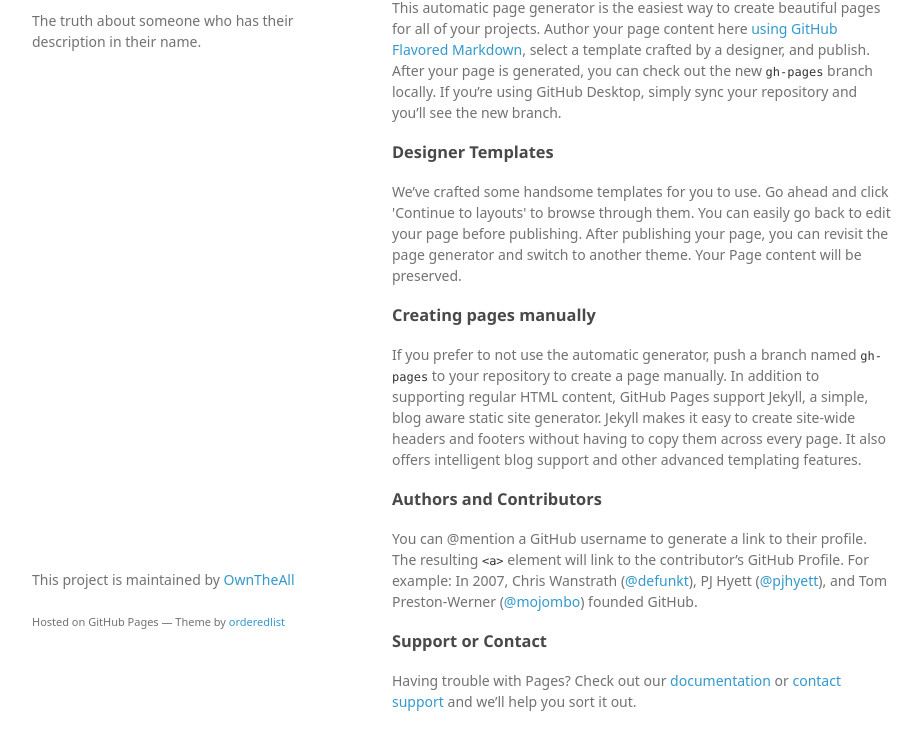
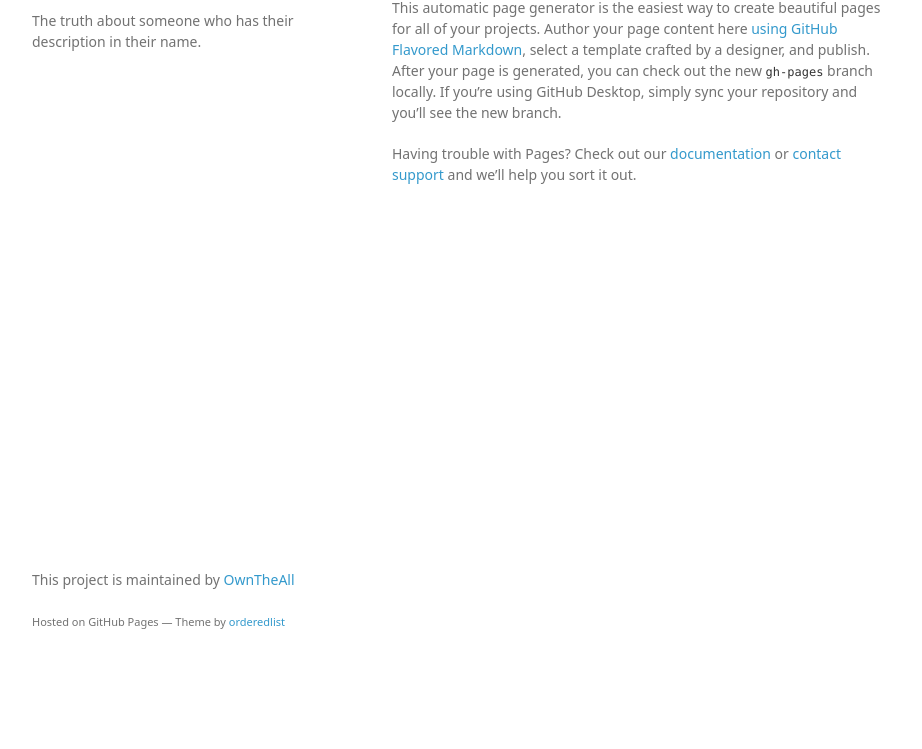
Before and after one commit to OwnTheAll/owntheall.github.io, a plain HTML site: page index.html in a window 1280 px wide. Shown: the part 99-848 px from the top of the page, without its empty margins (178-1100 px from the left). After the commit the page ends 800 px from the top, so only its background shows below. Drawn offline with Linux system fonts and the light colour scheme; a web font is replaced by a local one.

Commit message:
Update index.html

```diff
--- a/index.html
+++ b/index.html
@@ -24,24 +24,6 @@
 
 <p>This automatic page generator is the easiest way to create beautiful pages for all of your projects. Author your page content here <a href="https://guides.github.com/features/mastering-markdown/">using GitHub Flavored Markdown</a>, select a template crafted by a designer, and publish. After your page is generated, you can check out the new <code>gh-pages</code> branch locally. If you’re using GitHub Desktop, simply sync your repository and you’ll see the new branch.</p>
 
-<h3>
-<a id="designer-templates" class="anchor" href="#designer-templates" aria-hidden="true"><span aria-hidden="true" class="octicon octicon-link"></span></a>Designer Templates</h3>
-
-<p>We’ve crafted some handsome templates for you to use. Go ahead and click 'Continue to layouts' to browse through them. You can easily go back to edit your page before publishing. After publishing your page, you can revisit the page generator and switch to another theme. Your Page content will be preserved.</p>
-
-<h3>
-<a id="creating-pages-manually" class="anchor" href="#creating-pages-manually" aria-hidden="true"><span aria-hidden="true" class="octicon octicon-link"></span></a>Creating pages manually</h3>
-
-<p>If you prefer to not use the automatic generator, push a branch named <code>gh-pages</code> to your repository to create a page manually. In addition to supporting regular HTML content, GitHub Pages support Jekyll, a simple, blog aware static site generator. Jekyll makes it easy to create site-wide headers and footers without having to copy them across every page. It also offers intelligent blog support and other advanced templating features.</p>
-
-<h3>
-<a id="authors-and-contributors" class="anchor" href="#authors-and-contributors" aria-hidden="true"><span aria-hidden="true" class="octicon octicon-link"></span></a>Authors and Contributors</h3>
-
-<p>You can @mention a GitHub username to generate a link to their profile. The resulting <code>&lt;a&gt;</code> element will link to the contributor’s GitHub Profile. For example: In 2007, Chris Wanstrath (<a href="https://github.com/defunkt" class="user-mention">@defunkt</a>), PJ Hyett (<a href="https://github.com/pjhyett" class="user-mention">@pjhyett</a>), and Tom Preston-Werner (<a href="https://github.com/mojombo" class="user-mention">@mojombo</a>) founded GitHub.</p>
-
-<h3>
-<a id="support-or-contact" class="anchor" href="#support-or-contact" aria-hidden="true"><span aria-hidden="true" class="octicon octicon-link"></span></a>Support or Contact</h3>
-
 <p>Having trouble with Pages? Check out our <a href="https://help.github.com/pages">documentation</a> or <a href="https://github.com/contact">contact support</a> and we’ll help you sort it out.</p>
       </section>
       <footer>
```
